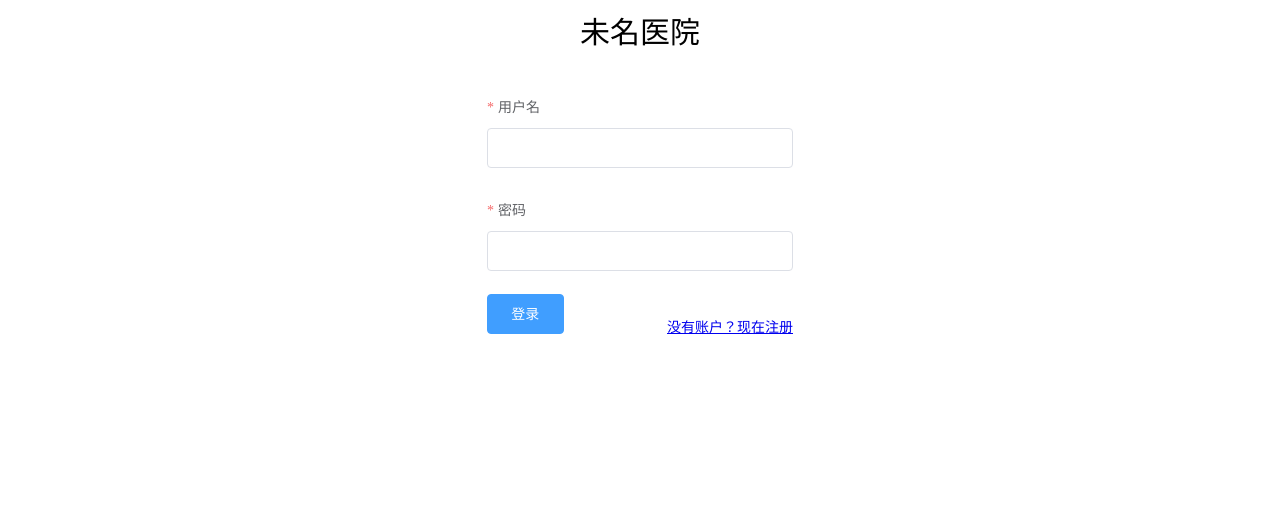
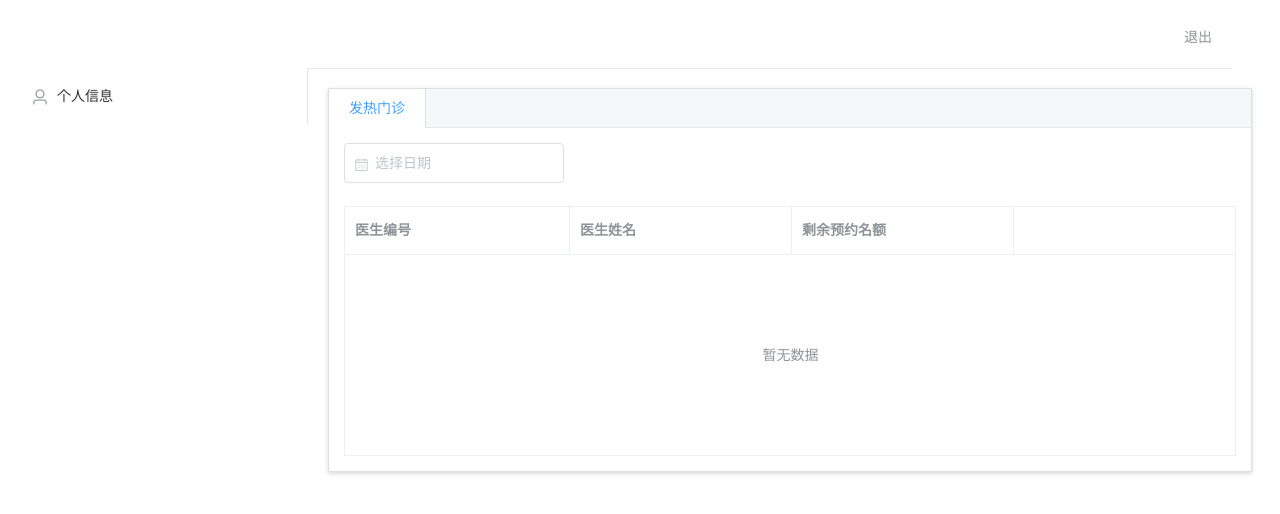
Before and after one commit to SherloqueChang/DB-Practice, a Vue app in the folder hims-frontend/: page /feverAppointment in a window 1280 px wide. Before the commit this address led to /. Shown: the top 514 px of the page. Built offline with nearby package versions, Linux system fonts and the light colour scheme.

Commit message:
patient done

```diff
--- a/hims-frontend/src/pages/AppointmentOnline.vue
+++ b/hims-frontend/src/pages/AppointmentOnline.vue
@@ -10,6 +10,7 @@
               <el-form-item>
                 <div class="block">
                   <el-date-picker
+                    value-format="yyyy-MM-dd"
                     v-model="date"
                     type="date"
                     placeholder="选择日期">
@@ -64,7 +65,12 @@
               </el-form-item>
               <el-form-item label="日期">
                 <el-col :span="11">
-                  <el-date-picker type="date" placeholder="选择日期" v-model="surveyForm.cur_date" style="width: 100%;"></el-date-picker>
+                  <el-date-picker
+                    value-format="yyyy-MM-dd"
+                    type="date"
+                    placeholder="选择日期"
+                    v-model="surveyForm.cur_date"
+                    style="width: 100%;"></el-date-picker>
                 </el-col>
               </el-form-item>
               <el-form-item label="性别">
@@ -130,6 +136,7 @@
             <el-form-item label="预约日期" :label-width="formLabelWidth">
               <div class="block">
                 <el-date-picker
+                  value-format="yyyy-MM-dd"
                   v-model="appoinmentForm.date"
                   type="date"
                   placeholder="选择日期">
@@ -223,7 +230,7 @@ export default {
         value: '5',
         label: '其他'
       }],
-      dialogFormVisible: true,
+      dialogFormVisible: false,
       appoinmentForm: {
         date: '',
         department: '',
@@ -296,7 +303,8 @@ export default {
             this.dialogFormVisible = true
           } else if (resp.status === 200 && resp.data.hasOwnProperty('risk')) {
             // 转到专门的发热门诊
-
+            this.$message.error('请预约发热门诊')
+            this.$router.push('/feverAppointment')
           }
         })
         .catch((error) => {
--- /dev/null
+++ b/hims-frontend/src/pages/FeverAppointment.vue
@@ -0,0 +1,117 @@
+<template>
+  <el-container>
+    <el-header><NavHeader></NavHeader></el-header>
+    <el-container>
+      <el-aside><NavAside></NavAside></el-aside>
+      <el-main>
+        <el-tabs type="border-card" v-model="activeName">
+          <el-tab-pane label="发热门诊" name="first">
+            <el-form :inline="true" class="demo-form-inline">
+              <el-form-item>
+                <div class="block">
+                  <el-date-picker
+                    value-format="yyyy-MM-dd"
+                    v-model="date"
+                    type="date"
+                    placeholder="选择日期">
+                  </el-date-picker>
+                </div>
+              </el-form-item>
+            </el-form>
+            <el-table
+              :data="appointmentQueryTable"
+              height="250"
+              border
+              style="width: 100%">
+              <el-table-column
+                prop="id"
+                label="医生编号">
+              </el-table-column>
+              <el-table-column
+                prop="doctor"
+                label="医生姓名">
+              </el-table-column>
+              <el-table-column
+                prop="availableAppointment"
+                label="剩余预约名额">
+              </el-table-column>
+              <el-table-column align="right">
+                <template slot-scope="scope">
+                  <el-button
+                    size="mini"
+                    @click="getDoctorInfo(scope.$idnex, scope.row)"
+                  >详情</el-button>
+                  <el-button
+                    size="mini"
+                    @click="dcotorAppointment(scope.$idnex, scope.row)"
+                  >预约</el-button>
+                </template>
+              </el-table-column>
+            </el-table>
+          </el-tab-pane>
+        </el-tabs>
+      </el-main>
+    </el-container>
+  </el-container>
+</template>
+
+<script>
+import NavHeader from '../components/NavHeader'
+import NavAside from '../components/NavAside'
+
+export default {
+  name: 'FeverAppointment',
+  components: { NavAside, NavHeader },
+  data () {
+    return {
+      user: {},
+      date: '',
+      department: '', // 就是发热科室
+      doctor: '',
+      // 可能需要列出key
+      appointmentQueryTable: [],
+      activeName: 'first'
+    }
+  },
+  created () {
+    this.handleUserData()
+  },
+  methods: {
+    handleUserData () {
+      if (this.$store.state.user) {
+        this.user = this.$store.state.user
+      }
+    },
+    getDoctorInfo (index, row) {
+      // 查看发热门诊中某一医生的详细信息
+      this.$router.push('/doctorInfo' + row.id)
+    },
+    dcotorAppointment () {
+      // 预约发热门诊医生
+      this.$axios
+        .post('/dcotorAppointment', {
+          params: {
+            date: this.appoinmentForm.date,
+            department: this.appoinmentForm.department,
+            doctor: this.appoinmentForm.doctor
+          }
+        })
+        .then((resp) => {
+          if (resp.status === 200) {
+            this.dialogFormVisible = false
+            this.$message({
+              type: 'success',
+              message: '预约成功！'
+            })
+            this.$router.push('/appointmentOnline')
+            //  是否需要reload
+          }
+        })
+        .catch((error) => {
+          console.log(error)
+          this.$message.error('请求错误，请重试')
+        })
+    }
+  }
+}
+</script>
--- a/hims-frontend/src/pages/RegisterInfo.vue
+++ b/hims-frontend/src/pages/RegisterInfo.vue
@@ -18,6 +18,7 @@
             <el-form-item label="出生日期" prop="birthdate"><br/>
               <div class="block">
                 <el-date-picker
+                  value-format="yyyy-MM-dd"
                   v-model="registerInfoForm.birthdate"
                   type="date"
                   placeholder="选择日期"
--- a/hims-frontend/src/router/index.js
+++ b/hims-frontend/src/router/index.js
@@ -20,6 +20,7 @@ import RegisterInfo from '../pages/RegisterInfo'
 import MedicalInfo from '../pages/MedicalInfo'
 import AppointmentOnline from '../pages/AppointmentOnline'
 import DoctorInfo from '../pages/DoctorInfo'
+import FeverAppointment from '../pages/FeverAppointment'
 
 Vue.use(Router)
 
@@ -66,6 +67,11 @@ export default new Router({
       path: '/doctorInfo/:d_id',
       name: 'DoctorInfo',
       component: DoctorInfo
+    },
+    {
+      path: '/feverAppointment',
+      name: 'FeverAppointment',
+      component: FeverAppointment
     },
     {
       path: '/workerDataPanel',
```
